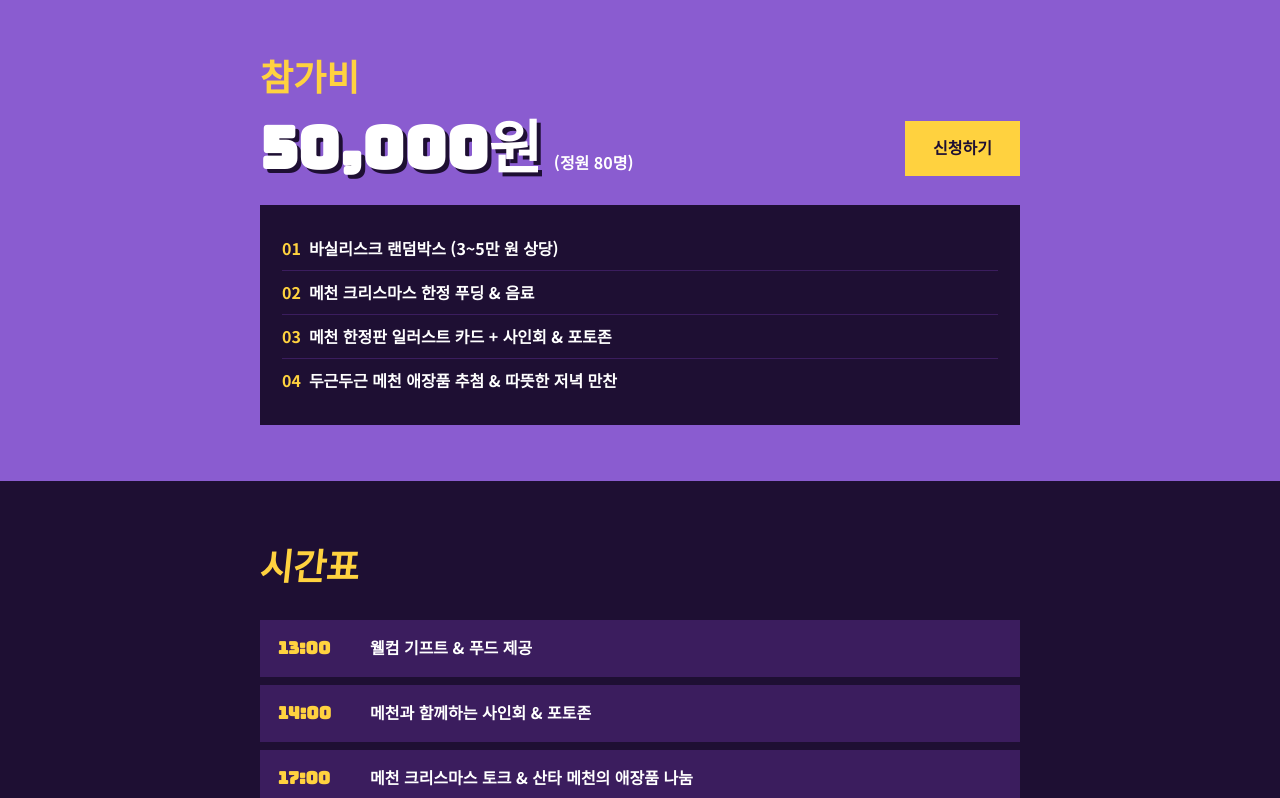
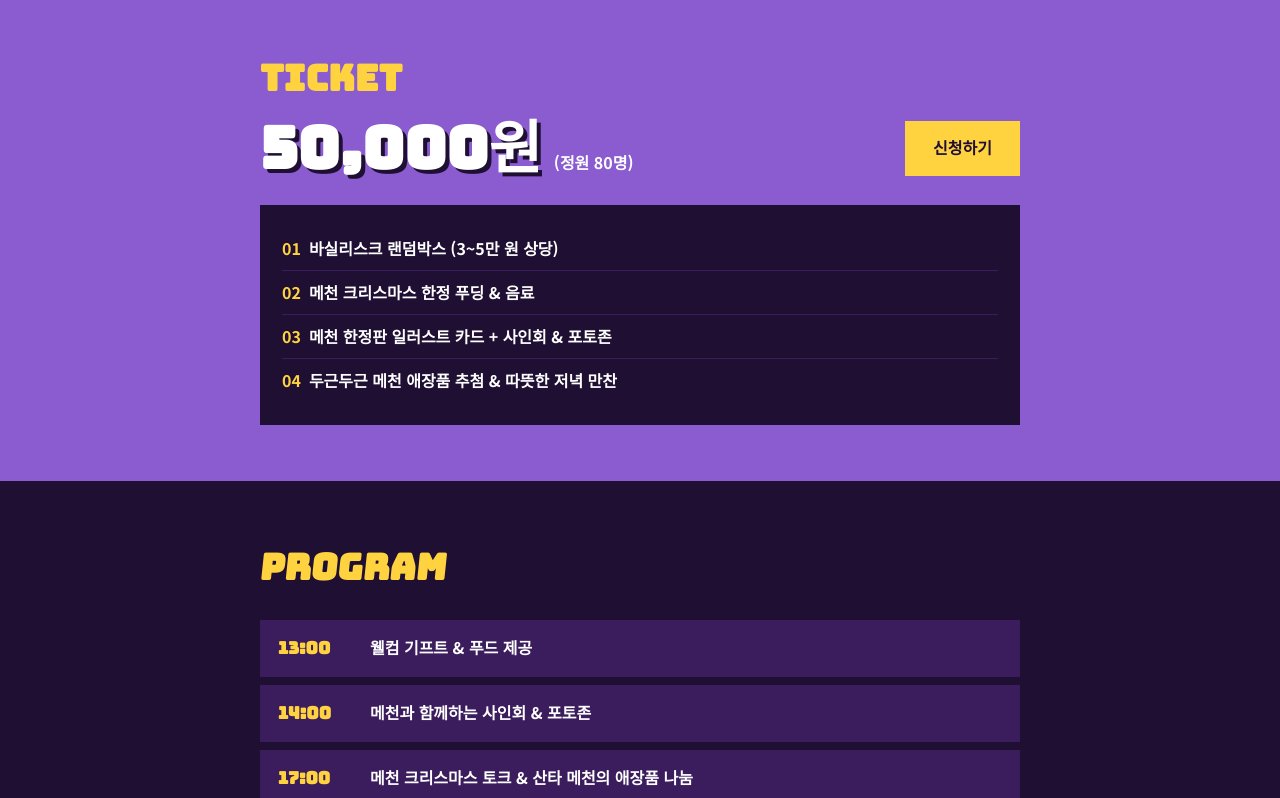
Before and after one commit to Boldinkdot/Mechristmas, a plain HTML site: page index.html in a window 1280 px wide. Shown: the part 716-1514 px from the top of the page. Drawn offline with Linux system fonts and the light colour scheme.

Commit message:
티켓·프로그램 라벨 원래대로 복구
Co-Authored-By: Claude Haiku 5.5 <noreply@anthropic.com>
Claude-Session: https://claude.ai/code/session_01F1ohbE3gKoUbph3uEmiyHw

```diff
--- a/index.html
+++ b/index.html
@@ -242,7 +242,7 @@
 
 <section class="ticket">
   <div class="wrap">
-    <div class="label">참가비</div>
+    <div class="label">TICKET</div>
     <div class="price-row">
       <div class="price-cell">
         <div class="price">50,000원</div>
@@ -263,7 +263,7 @@
 
 <section class="program">
   <div class="wrap">
-  <h2>시간표</h2>
+  <h2>Program</h2>
   <ul class="prog">
     <li><span class="t">13:00</span><span>웰컴 기프트 &amp; 푸드 제공</span></li>
     <li><span class="t">14:00</span><span>메천과 함께하는 사인회 &amp; 포토존</span></li>
```
